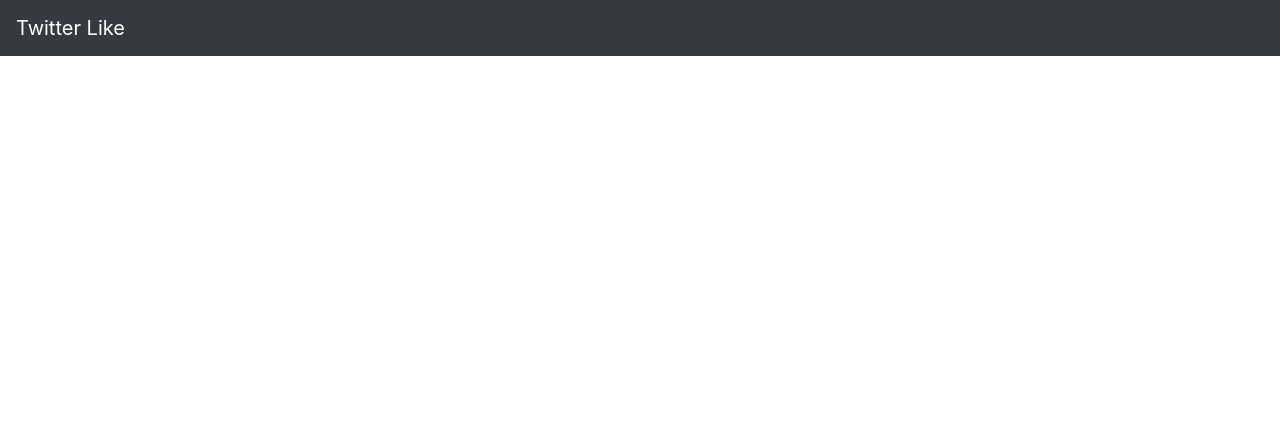
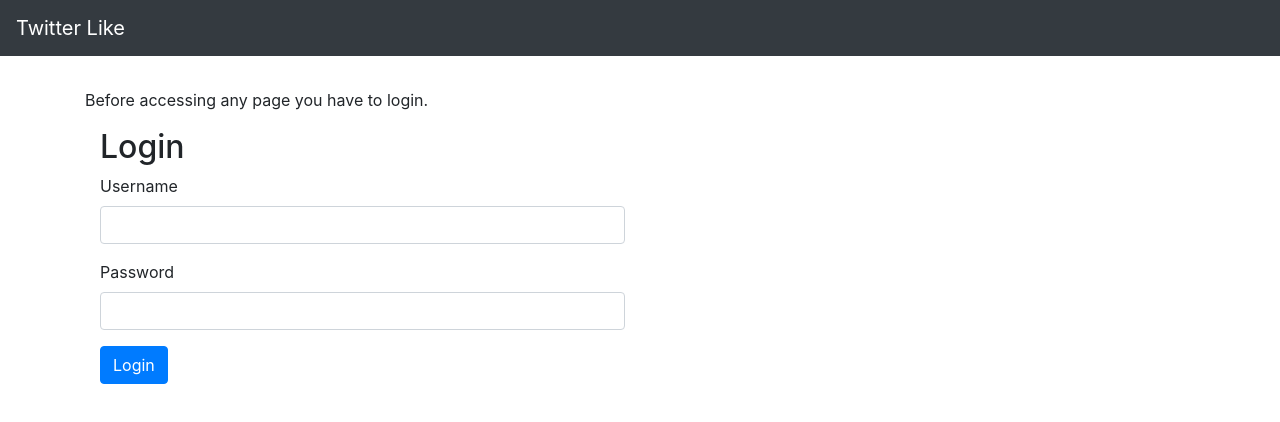
Before and after one commit to Nazin/Angular5TwitterLike, an Angular app: page /login in a window 1280 px wide. Before the commit this address led to /. Shown: the top 422 px of the page. Built offline with nearby package versions, Linux system fonts and the light colour scheme.

Commit message:
Added login component

```diff
--- a/src/app/app-routing.module.ts
+++ b/src/app/app-routing.module.ts
@@ -2,9 +2,11 @@ import { NgModule } from '@angular/core';
 import { Routes, RouterModule } from '@angular/router';
 import {PostDetailsComponent} from './post-details/post-details.component';
 import {DelayedWallComponent} from './delayed-wall/delayed-wall.component';
+import {LoginComponent} from './login/login.component';
 
 const routes: Routes = [
   { path: '', component: DelayedWallComponent },
+  { path: 'login', component: LoginComponent },
   { path: 'post/:id', component: PostDetailsComponent },
 ];
 
--- /dev/null
+++ b/src/app/login/login.component.html
@@ -0,0 +1,20 @@
+<p>Before accessing any page you have to login.</p>
+<div class="col-md-6 col-md-offset-3">
+  <h2>Login</h2>
+  <form name="form" (ngSubmit)="f.form.valid && login()" #f="ngForm" novalidate>
+    <div class="form-group">
+      <label for="username">Username</label>
+      <input type="text" class="form-control" name="username" id="username" [(ngModel)]="model.username" [ngClass]="{ 'is-invalid': f.submitted && !username.valid }" #username="ngModel" required />
+      <div *ngIf="f.submitted && !username.valid" class="invalid-feedback">Username is required</div>
+      <div *ngIf="isInvalid" class="invalid-feedback">Username or password is invalid</div>
+    </div>
+    <div class="form-group">
+      <label for="password">Password</label>
+      <input type="password" class="form-control" name="password" id="password" [(ngModel)]="model.password" [ngClass]="{ 'is-invalid': f.submitted && !password.valid }" #password="ngModel" required />
+      <div *ngIf="f.submitted && !password.valid" class="invalid-feedback">Password is required</div>
+    </div>
+    <div class="form-group">
+      <button class="btn btn-primary">Login</button>
+    </div>
+  </form>
+</div>
--- /dev/null
+++ b/src/app/login/login.component.less
@@ -0,0 +1,3 @@
+.invalid-feedback {
+  display: block;
+}
--- /dev/null
+++ b/src/app/login/login.component.ts
@@ -0,0 +1,29 @@
+import { Component, OnInit } from '@angular/core';
+import {ActivatedRoute, Router} from '@angular/router';
+import {AuthenticationService} from '../services/authentication.service';
+
+@Component({
+  selector: 'app-login',
+  templateUrl: './login.component.html',
+  styleUrls: ['./login.component.less']
+})
+export class LoginComponent implements OnInit {
+
+  public model: any = {};
+  public isInvalid = false;
+  public returnUrl: string;
+
+  constructor(private route: ActivatedRoute, private router: Router, private authenticationService: AuthenticationService) { }
+
+  ngOnInit() {
+    this.returnUrl = this.route.snapshot.queryParams['returnUrl'] || '/';
+  }
+
+  login() {
+    if (this.authenticationService.login(this.model.username, this.model.password)) {
+      this.router.navigate([this.returnUrl]);
+    } else {
+      this.isInvalid = true;
+    }
+  }
+}
```
Also changed, not shown: src/app/app.module.ts (+8 -2 lines), 1 other file (tests, documents, lock files or other folders).
